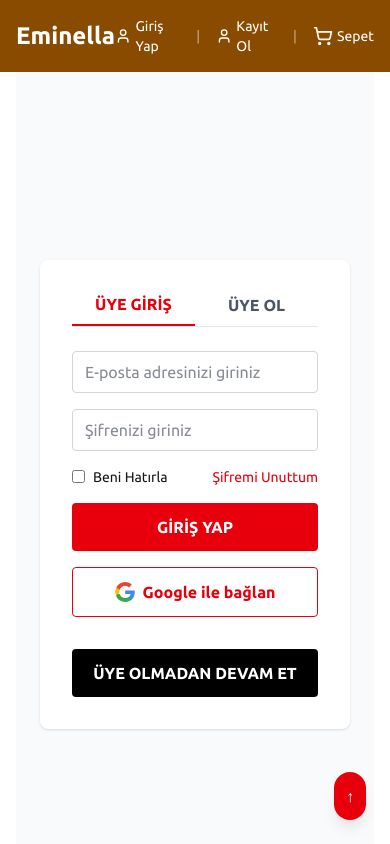
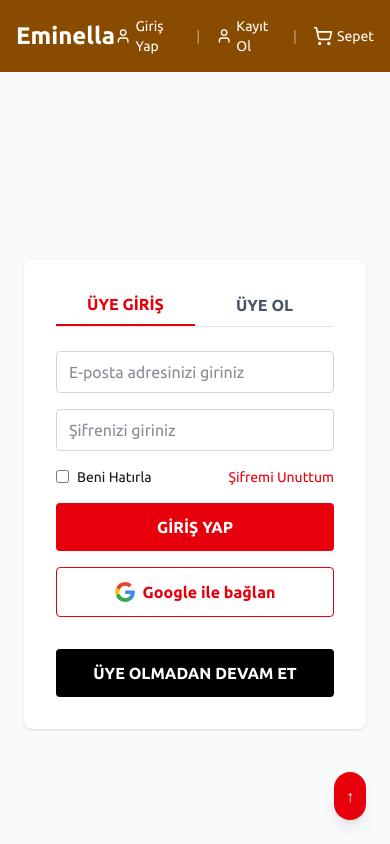
Before and after one commit to eminella/frontend-app, a Next.js app: page /checkout in a window 390 px wide. Shown: the top 844 px of the page. Built offline with nearby package versions, Linux system fonts and the light colour scheme.

Commit message:
fix: layout artık tam ekran, sadece header ve footer sınırlı

```diff
--- a/app/layout.tsx
+++ b/app/layout.tsx
@@ -17,16 +17,17 @@
       <body className="flex flex-col min-h-screen bg-white text-black">
         <CartProvider>
           <AuthProvider>
-            <div className="max-w-7xl mx-auto flex flex-col min-h-screen">
+            {/* HEADER */}
             <Header />
 
-              <main className="flex-grow bg-white px-4">
+            {/* ANA GÖVDE */}
+            <main className="flex-grow bg-white">
               {children}
             </main>
 
+            {/* FOOTER */}
             <footer className="bg-white py-12 mt-10">
-                <div className="container mx-auto px-6 grid grid-cols-1 md:grid-cols-4 gap-8">
-                  {/* 1. sütun */}
+              <div className="max-w-7xl mx-auto px-6 grid grid-cols-1 md:grid-cols-4 gap-8">
                 <div>
                   <h5 className="font-bold mb-4 text-gray-800">Eminella</h5>
                   <ul className="space-y-2 text-sm text-gray-700">
@@ -34,7 +35,6 @@
                     <li><Link href="/bize-ulasin">Bize Ulaşın</Link></li>
                   </ul>
                 </div>
-                  {/* 2. sütun */}
                 <div>
                   <h5 className="font-bold mb-4 text-gray-800">Eminella Market</h5>
                   <ul className="space-y-2 text-sm text-gray-700">
@@ -43,7 +43,6 @@
                     <li><Link href="/sss">Sıkça Sorulan Sorular</Link></li>
                   </ul>
                 </div>
-                  {/* 3. sütun */}
                 <div>
                   <h5 className="font-bold mb-4 text-gray-800">Hesabım</h5>
                   <ul className="space-y-2 text-sm text-gray-700">
@@ -51,7 +50,6 @@
                     <li><Link href="/iade-basvurusu">İptal / İade Başvurusu</Link></li>
                   </ul>
                 </div>
-                  {/* 4. sütun */}
                 <div>
                   <h5 className="font-bold mb-4 text-gray-800">Müşteri Hizmetleri</h5>
                   <p className="flex items-center text-sm text-gray-700 mb-4">
@@ -68,14 +66,13 @@
                 </div>
               </div>
 
-                <div className="container mx-auto px-6 mt-8 border-t pt-6 text-center text-xs text-gray-700">
+              <div className="max-w-7xl mx-auto px-6 mt-8 border-t pt-6 text-center text-xs text-gray-700">
                 <p>© 2025 Eminella | Tüm hakları saklıdır. Kredi kartı bilgileriniz 256-bit SSL ile korunmaktadır.</p>
               </div>
             </footer>
 
             <MiniCart />
             <BackToTopButton />
-            </div>
           </AuthProvider>
         </CartProvider>
       </body>
```
Lines whose indentation alone changed are shown as unchanged.
